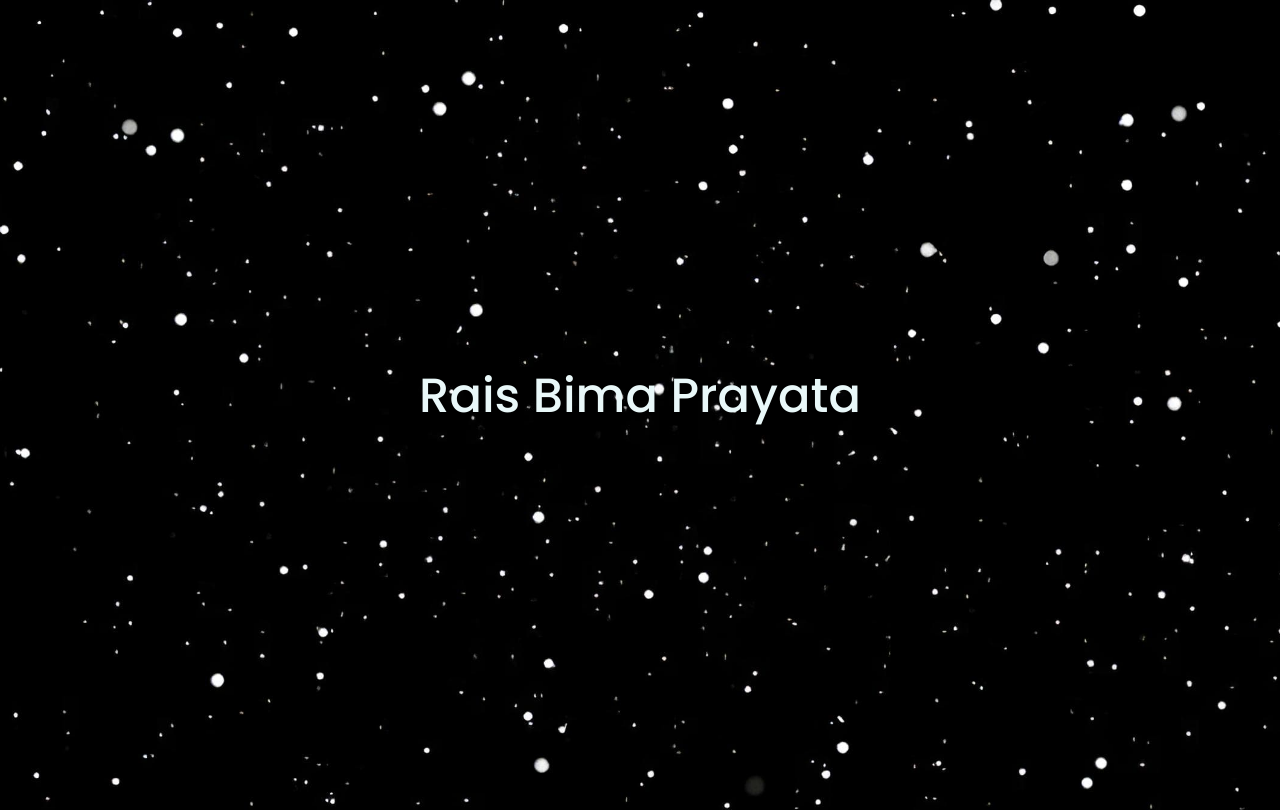
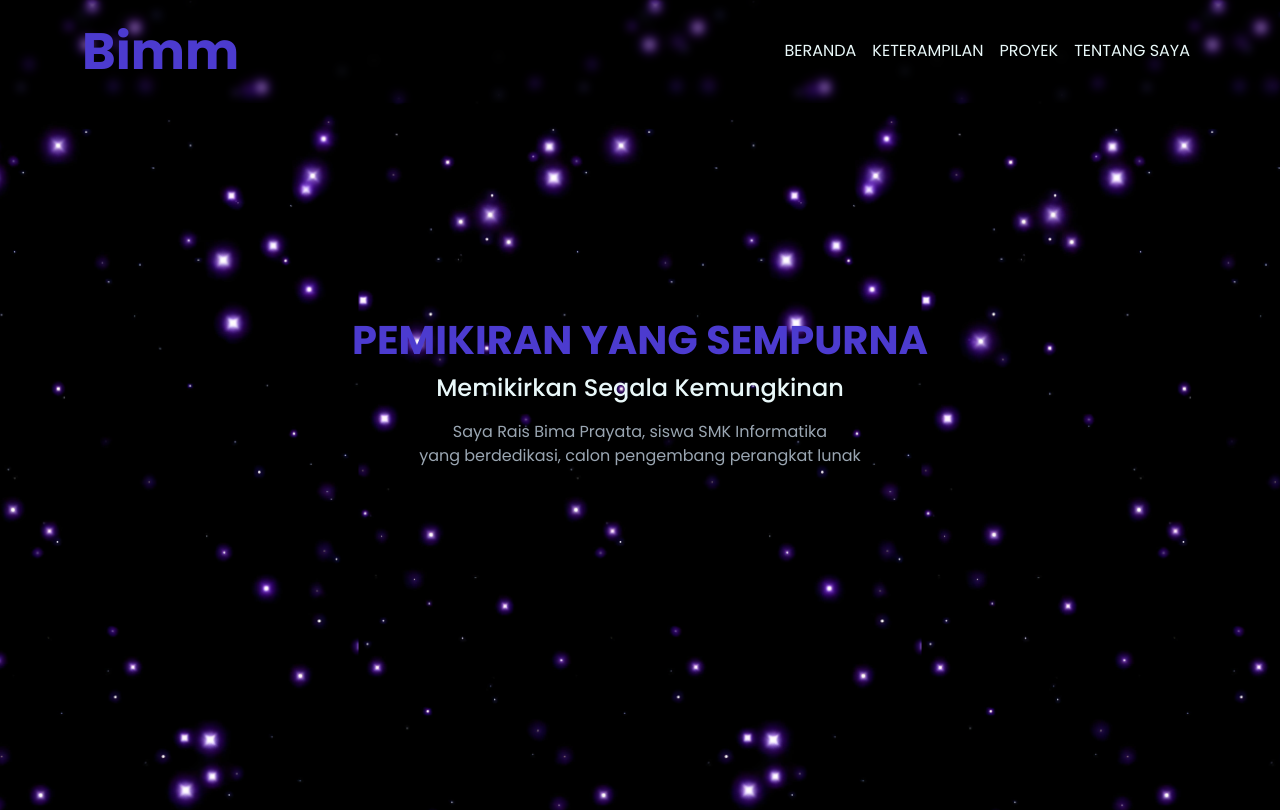
Before and after one commit to m-soid/Portofolio, a plain HTML site: page index.html in a window 1280 px wide. Shown: the top 810 px of the page. Drawn offline with nearby package versions, Linux system fonts and the light colour scheme.

Commit message:
hero selesai

```diff
--- a/index.html
+++ b/index.html
@@ -11,6 +11,12 @@
       integrity="sha384-QWTKZyjpPEjISv5WaRU9OFeRpok6YctnYmDr5pNlyT2bRjXh0JMhjY6hW+ALEwIH"
       crossorigin="anonymous"
     />
+
+    <link
+      rel="stylesheet"
+      href="https://cdn.jsdelivr.net/npm/bootstrap-icons@1.11.3/font/bootstrap-icons.min.css"
+    />
+
     <!-- link css -->
     <link rel="stylesheet" href="style.css" />
     <!-- link font(poppins) -->
@@ -20,16 +26,78 @@
       href="https://fonts.googleapis.com/css2?family=Poppins:ital,wght@0,100;0,200;0,300;0,400;0,500;0,600;0,700;0,800;0,900;1,100;1,200;1,300;1,400;1,500;1,600;1,700;1,800;1,900&display=swap"
       rel="stylesheet"
     />
+  </head>
 
-  </head>
   <body>
+    <!-- navbar start -->
+
+    <nav
+      class="navbar navbar-expand-md bg-transparent container-fluid mynavbar"
+      id="beranda"
+    >
+      <div class="container">
+        <a class="navbar-brand" href="#">Bimm</a>
+        <button
+          class="navbar-toggler border-0"
+          type="button"
+          data-bs-toggle="offcanvas"
+          data-bs-target="#offcanvasNavbar"
+          aria-controls="offcanvasNavbar"
+          aria-label="Toggle navigation"
+        >
+          <span class="bi bi-list"></span>
+        </button>
+        <div
+          class="offcanvas offcanvas-end bg-transparent"
+          tabindex="-1"
+          id="offcanvasNavbar"
+          aria-labelledby="offcanvasNavbarLabel"
+        >
+          <div class="offcanvas-header">
+            <h5 class="offcanvas-title" id="offcanvasNavbarLabel">Bimm</h5>
+            <button
+              type="button"
+              class="btn-close"
+              data-bs-dismiss="offcanvas"
+              aria-label="Close"
+            >
+              <span class="bi bi-x-circle"></span>
+            </button>
+          </div>
+          <div class="offcanvas-body">
+            <div class="navbar-nav ms-auto">
+              <a class="nav-link" href="#beranda">Beranda</a>
+              <a class="nav-link" href="#keterampilan">Keterampilan</a>
+              <a class="nav-link" href="#proyek">Proyek</a>
+              <a class="nav-link" href="#tentang">Tentang Saya</a>
+            </div>
+          </div>
+        </div>
+      </div>
+    </nav>
+
+    <!-- navbar end -->
+
     <!-- Home start -->
-    <section id="home"
-    class="hero w-100 p-3 text-center d-flex
-    justify-content-center align-items-center">
-      <h1>Rais Bima Prayata</h1>
+    <section
+      id="beranda"
+      class="hero w-100 p-3 text-center d-flex justify-content-center align-items-center beranda"
+    >
+      <h1>PEMIKIRAN YANG SEMPURNA</h1>
+      <h2>Memikirkan Segala Kemungkinan</h2>
+      <p>Saya Rais Bima Prayata, siswa SMK Informatika <br> yang berdedikasi, calon pengembang perangkat lunak</p>
     </section>
     <!-- Home end -->
+
+
+
+
+
+
+
+
+
+
 
 
 
@@ -61,5 +129,23 @@
       integrity="sha384-YvpcrYf0tY3lHB60NNkmXc5s9fDVZLESaAA55NDzOxhy9GkcIdslK1eN7N6jIeHz"
       crossorigin="anonymous"
     ></script>
+
+    <!-- script navbar -->
+
+    <script>
+      const hamburger = document.querySelector(".navbar-toggler");
+      const stickyTop = document.querySelector(".sticky-top");
+      const offcanvas = document.querySelector(".offcanvas");
+
+      offcanvas.addEventListener("show.bs.offcanvas", function () {
+        stickyTop.style.overflow = "visible";
+      });
+
+      offcanvas.addEventListener("hidden.bs.offcanvas", function () {
+        stickyTop.style.overflow = "hidden";
+      });
+    </script>
+
+
   </body>
 </html>
--- a/style.css
+++ b/style.css
@@ -3,25 +3,81 @@
 }
 
 body{
-    background-image: url(img/hero.jpg);
-    background-size: cover;
+    background-color: black;
+    background-image: url(img/body-bg.jpg);
+    background-size: contain;
     background-position: center;
     background-repeat: repeat;
 }
 
 :root {
     --Black: #181823;
-    --Primer: #537FE7;
-    --Light: #C0EEF2;
+    --Primer: #402E7A;
+    --Light: #4C3BCF;
+    --Lighter: #4B70F5;
     --White: #E9F8F9;
+    --gray: #9AA6B2;
     --shadow: 0 2px 2px rgba(0, 0, 0, 0.5);
 }
 
 * h1{
-    font-size: 3rem;
+    font-size: 2.5rem;
+    font-weight: bolder;
 }
 
+* h2{
+    font-size: 1.5rem;
+}
+
+
+
+/* navbar start */
+
+.mynavbar{
+    color: var(--White) !important;
+    backdrop-filter: blur(4px);
+    position: fixed;
+}
+
+.navbar-brand{
+    color: var(--Light) !important;
+}
+
+.mynavbar .offcanvas{
+    height: 100vh;
+    width: 50%;
+}
+
+.mynavbar .navbar-brand, .mynavbar .offcanvas-tiitle{
+    font-size: 3.2rem;
+    font-weight: bold;
+}
+
+.mynavbar .navbar-toggler{
+    color: var(--Light);
+    font-size: 2rem;
+}
+
+.mynavbar .btn-close{
+    color: var(--Light);
+    font-size: 1.5rem;
+}
+
+.offcanvas-title{
+    color: var(--Light) !important;
+    padding-top: 15px;
+}
+
+.mynavbar .nav-link{
+    text-transform: uppercase;
+    color: var(--White) !important;
+}
+
+/* navbar end */
+
+
 /* Home start */
+
 .hero{
     top: 0;
     left: 0;
@@ -31,4 +87,19 @@ body{
     color: var(--White);
     z-index: -1;
 }
+
+.beranda{
+    flex-direction: column;
+}
+
+.beranda h1{
+    margin-bottom: 10px;
+    color: var(--Light);
+}
+
+.beranda p{
+    margin-top: 10px;
+    color: var(--gray);
+}
+
 /* Home end */
```
Also changed, not shown: img/body-bg.jpg (added). Lines whose indentation alone changed are shown as unchanged.
